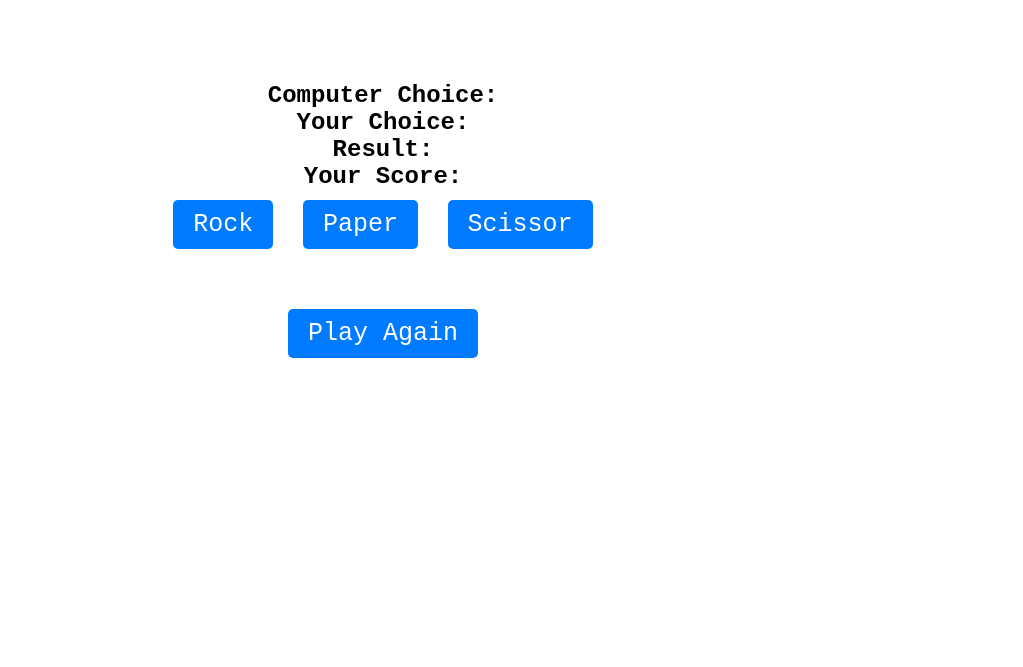
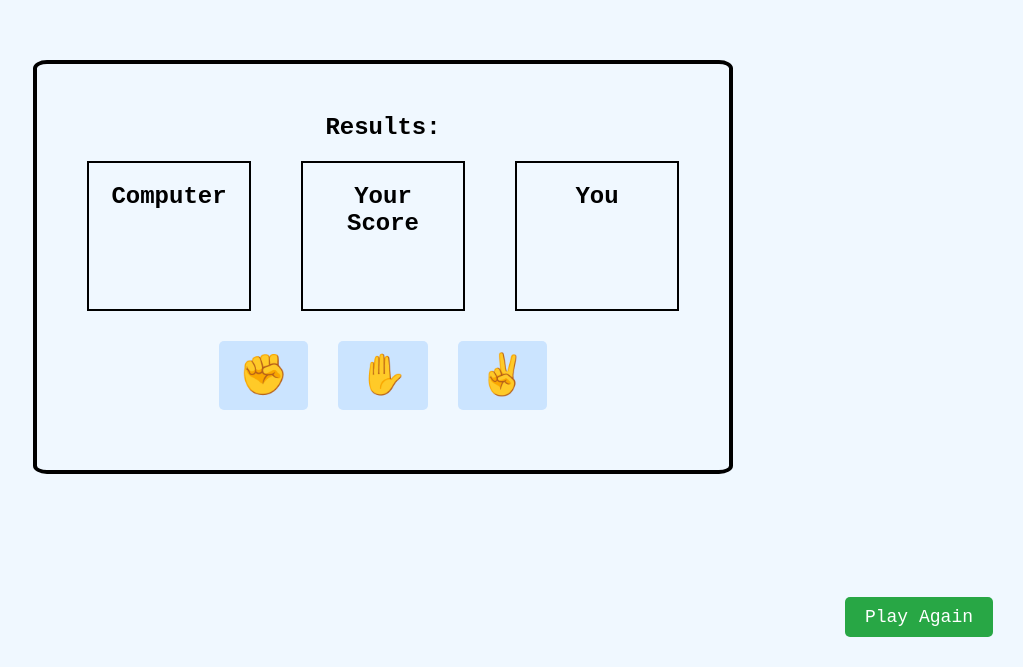
Before and after one commit to vedhamadival/SimulatedWork_VedhaMadival, a plain HTML site: page JavaScript/RockPaperScissors/index.html in a window 1280 px wide. Shown: the part 133-800 px from the top of the page, without its empty margins (257-1280 px from the left). Drawn offline with Linux system fonts and the light colour scheme.

Commit message:
Debugging and Review of All Games (Part 1)

```diff
--- a/JavaScript/MemoryGame/index.css
+++ b/JavaScript/MemoryGame/index.css
@@ -1,13 +1,57 @@
-#grid {
-    width: 400px;
-    height: 400px;
-    display:flex;
-    flex-wrap: wrap;
-}
-
 body {
     display: flex;
     flex-direction: column;
     justify-content: center;
     align-items: center;
+    height: 100vh;
+    font-family: Arial, sans-serif;
+    background-color: #f7f7f7;
+    margin: 0;
 }
+
+.score {
+    margin-bottom: 20px;
+    font-size: 20px;
+}
+
+#timer {
+    margin-bottom: 10px;
+    font-size: 20px;
+    color: #333;
+}
+
+#grid {
+    width: 400px;
+    height: 400px;
+    display: flex;
+    flex-wrap: wrap;
+    gap: 10px;
+    justify-content: center;
+}
+
+img {
+    width: 90px;
+    height: 90px;
+    cursor: pointer;
+    transition: transform 0.3s, opacity 0.3s;
+}
+
+img:hover {
+    transform: scale(1.1);
+}
+
+img[src="images/blank.png"] {
+    background-color: #d9d9d9;
+    border-radius: 10px;
+    box-shadow: 0px 4px 8px rgba(0, 0, 0, 0.2);
+}
+
+img[src="images/white.png"] {
+    opacity: 0.5;
+    cursor: default;
+}
+
+h2 {
+    margin: 5px;
+    color: #444;
+}
--- a/JavaScript/RockPaperScissors/index.css
+++ b/JavaScript/RockPaperScissors/index.css
@@ -1,34 +1,114 @@
-*{
+* {
     padding: 0;
     margin: 0;
     box-sizing: border-box;
     font-family: 'Courier New', Courier, monospace;
 }
 
-#div1{
-    text-align: center;
-    margin-top: 200px;
-    padding: 15px;
+body {
+    display: flex;
+    flex-direction: column;
+    justify-content: center;
+    align-items: center;
+    height: 100vh;
+    background-color: #f0f8ff;
 }
 
-#div2{
+#container {
+    width: 80%;
+    max-width: 700px;
+    border: solid black 4px;
+    border-radius: 2%;
+    padding: 50px;
+    display: flex;
+    flex-direction: column;
+    justify-content: space-between;
+    align-items: center;
+    gap: 20px;
+}
+
+#grid {
+    display: flex;
+    justify-content: space-between;
+    align-items: center;
+    width: 100%;
+}
+
+#div1, #div2, #div3 {
     text-align: center;
-    margin-top: 15px;
-    padding: 10px;
+    flex: 1;
+}
+
+#div1 {
+    text-align: center;
+    padding: 20px;
+    height: 150px;
+    width: auto;
+    border: solid 2px;
+    margin-right: 50px;
+}
+
+
+#div2 {
+    text-align: center;
+    padding: 20px;
+    height: 150px;
+    width: auto;
+    border: solid 2px;
+    margin-right: 50px;
+
+}
+
+#div3 {
+    text-align: center;
+    padding: 20px;
+    height: 150px;
+    width: auto;
+    border: solid 2px;
+    /* margin-right: 20px; */
+
 }
 
 button {
     padding: 10px 20px;
     margin: 10px;
-    font-size: 25px;
-    background-color: #007bff;
+    font-size: 18px;
+    background-color: #cbe4ff;
     color: #ffffff;
     border: none;
     cursor: pointer;
     border-radius: 5px;
+    transition: background-color 0.3s ease;
 }
-
 
 button:hover {
     background-color: #0056b3;
 }
+
+div > button {
+    display: inline-block;
+}
+
+#reset {
+    position: absolute;
+    bottom: 20px;
+    right: 20px;
+    background-color: #28a745;
+}
+
+#reset:hover {
+    background-color: #218838;
+}
+
+/* bounce Effect */
+button:active {
+    transform: scale(1.1);
+}
+
+.emoji {
+    font-size: 3rem;
+}
+
+#rock , #paper , #scissor {
+    font-size: 2.5rem;
+}
--- a/JavaScript/RockPaperScissors/index.html
+++ b/JavaScript/RockPaperScissors/index.html
@@ -1,24 +1,35 @@
 <!DOCTYPE html>
 <html lang="en">
   <head>
-    <meta charset="UTF-8">
-    <meta name="viewport" content="width=device-width, initial-scale=1.0">
+    <meta charset="UTF-8" />
+    <meta name="viewport" content="width=device-width, initial-scale=1.0" />
     <title>Rock Paper Scissor Tutorial</title>
-    <link rel="stylesheet" href="index.css">
+    <link rel="stylesheet" href="index.css" />
   </head>
   <body>
+    <div id="container">
+      <div id ='text'>
+        <h2>Results:<span id="result"></span></h2>
+      </div>
+      <div id="grid">
         <div id="div1">
-        <h2>Computer Choice:<span id="computer-choice"></span></h2>
-        <h2>Your Choice:<span id="your-choice"></span></h2>
-        <h2>Result:<span id="result"></span></h2>
-        <h2>Your Score:<span id = "score"></span></h2>
-
-        <button id="rock">Rock</button>
-        <button id="paper">Paper</button>
-        <button id="scissor">Scissor</button>
+          <h2>Computer<br /><span id="computer-choice" class="emoji"></span></h2>
         </div>
         <div id="div2">
-        <button id = "reset">Play Again</button>
+          <h2>Your Score<br /><span id="score" class="emoji"></span></h2>
+        </div>
+        <div id="div3">
+          <h2>You<br /><span id="your-choice" class="emoji"></span></h2>
+        </div>
+      </div>
+
+      <div>
+        <button id="rock">✊</button>
+        <button id="paper">✋</button>
+        <button id="scissor">✌️</button>
+      </div>
+
+      <button id="reset">Play Again</button>
     </div>
     <script src="index.js" charset="utf-8"></script>
   </body>
--- a/JavaScript/RockPaperScissors/index.js
+++ b/JavaScript/RockPaperScissors/index.js
@@ -12,9 +12,14 @@ let computerChoice;
 let result;
 let score = 0;
 
-rockbtn.addEventListener("click", () => handleUserChoice("Rock"));
-paperbtn.addEventListener("click", () => handleUserChoice("Paper"));
-scissorbtn.addEventListener("click", () => handleUserChoice("Scissor"));
+// Emojis for the game
+const ROCK_EMOJI = "✊";
+const PAPER_EMOJI = "✋";
+const SCISSOR_EMOJI = "✌️";
+
+rockbtn.addEventListener("click", () => handleUserChoice(ROCK_EMOJI));
+paperbtn.addEventListener("click", () => handleUserChoice(PAPER_EMOJI));
+scissorbtn.addEventListener("click", () => handleUserChoice(SCISSOR_EMOJI));
 
 playAgainbtn.addEventListener("click", () => {
   playAgain();
@@ -31,13 +36,13 @@ function generateComputerChoice() {
   const randomNumber = Math.floor(Math.random() * 3);
   switch (randomNumber) {
     case 0:
-      computerChoice = "Rock";
+      computerChoice = ROCK_EMOJI;
       break;
     case 1:
-      computerChoice = "Paper";
+      computerChoice = PAPER_EMOJI;
       break;
     case 2:
-      computerChoice = "Scissor";
+      computerChoice = SCISSOR_EMOJI;
       break;
   }
   computerChoiceDisplay.innerText = computerChoice;
@@ -45,11 +50,11 @@ function generateComputerChoice() {
 
 function getResult() {
   if (computerChoice === userChoice) {
-    result = "Its a draw!";
+    result = "It's a draw!";
   } else if (
-    (computerChoice === "Rock" && userChoice === "Scissor") ||
-    (computerChoice === "Scissor" && userChoice === "Paper") ||
-    (computerChoice === "Paper" && userChoice === "Rock")
+    (computerChoice === ROCK_EMOJI && userChoice === SCISSOR_EMOJI) ||
+    (computerChoice === SCISSOR_EMOJI && userChoice === PAPER_EMOJI) ||
+    (computerChoice === PAPER_EMOJI && userChoice === ROCK_EMOJI)
   ) {
     result = "You lost!";
   } else {
@@ -64,7 +69,7 @@ function playAgain() {
   console.log("Play again clicked");
   score = 0;
   scoreDisplay.innerText = score;
-  computerChoiceDisplay.innerText= "";
+  computerChoiceDisplay.innerText = "";
   userChoiceDisplay.innerText = "";
-  resultDisplay.inn = "";
+  resultDisplay.innerText = "";
 }
--- a/JavaScript/Whack-a-mole/index.css
+++ b/JavaScript/Whack-a-mole/index.css
@@ -1,5 +1,14 @@
-body{
-    background-color: antiquewhite;
+body {
+    background: linear-gradient(to bottom, #f3e7d9, #f5d0b5);
+    font-family: 'Courier New', Courier, monospace;
+    margin: 0;
+    padding: 0;
+    display: flex;
+    flex-direction: column;
+    justify-content: center;
+    align-items: center;
+    height: 100vh;
+    overflow: hidden;
 }
 
 .grid {
@@ -9,22 +18,26 @@ body{
     flex-wrap: wrap;
     justify-content: center;
     align-items: center;
-    margin: 0 auto;
-    position: absolute;
-    top: 70%;
-    left: 50%;
-    transform: translate(-50%, -50%);
+    position: relative;
+    top: 5%;
 }
 
 .square {
     height: 100px;
     width: 100px;
-    border: solid black 2px;
+    border: 2px solid #333;
     box-sizing: border-box;
     display: flex;
     justify-content: center;
     align-items: center;
-    background-color: aliceblue;
+    background-color: #fff5eb;
+    border-radius: 5px;
+    transition: transform 0.2s ease, background-color 0.3s ease;
+}
+
+.square:hover {
+    background-color: #ffefd5;
+    transform: scale(1.05);
 }
 
 .mole {
@@ -33,16 +46,16 @@ body{
     background-position: center;
     width: 100px;
     height: 100px;
+    border-radius: 5px;
 }
 
-
-h2{
+h2, h3 {
     text-align: center;
-    font-family:'Courier New', Courier, monospace;
+    margin: 10px;
+    color: #333;
 }
 
-h3{
-    text-align: center;
-    font-size: 50px;
-    font-family:'Courier New', Courier, monospace;
+#score, #time-left {
+    color: #f04a24;
+    font-size: 30px;
 }
```
Also changed, not shown: JavaScript/MemoryGame/index.js (+22 -0 lines). Lines whose indentation alone changed are shown as unchanged.
